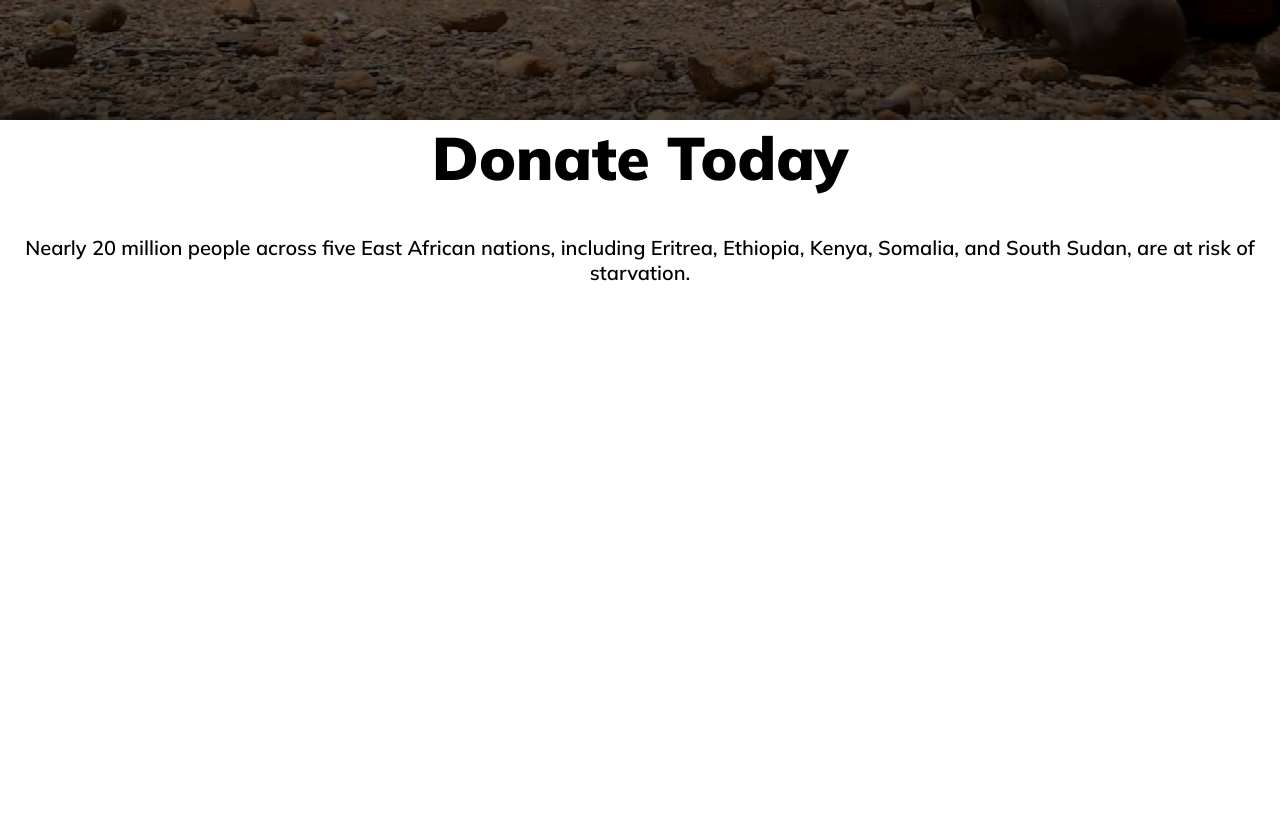
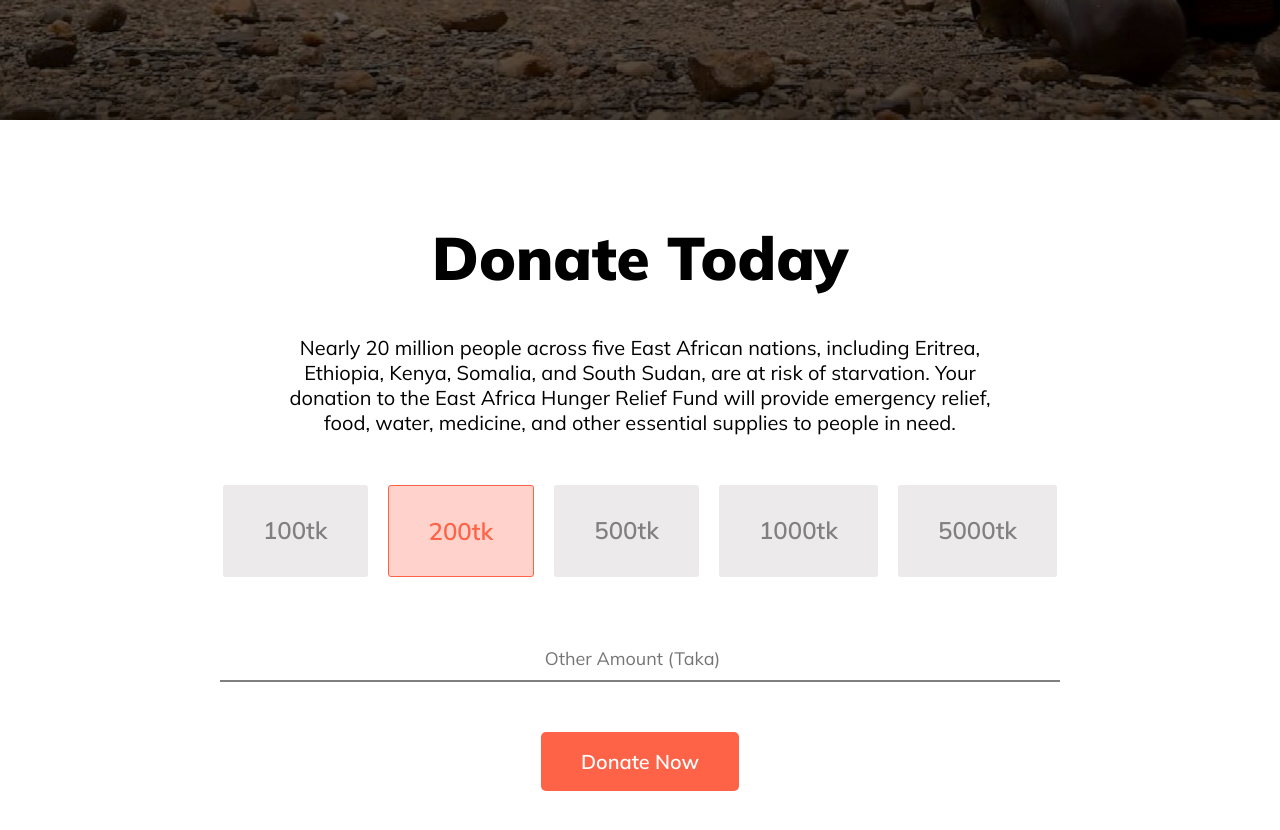
Before and after one commit to comconToukir/donation-site, a plain HTML site: page index.html in a window 1280 px wide. Shown: the part 780-1610 px from the top of the page. Before the commit the page ends 1105 px from the top, so only its background shows below. Drawn offline with Linux system fonts and the light colour scheme.

Commit message:
amount field done

```diff
--- a/index.html
+++ b/index.html
@@ -22,7 +22,18 @@
     </section>
     <section class="donate-today">
       <h1>Donate Today</h1>
-      <p>Nearly 20 million people across five East African nations, including Eritrea, Ethiopia, Kenya, Somalia, and South Sudan, are at risk of starvation.</p>
+      <p>Nearly 20 million people across five East African nations, including Eritrea, Ethiopia, Kenya, Somalia, and South Sudan, are at risk of starvation. Your donation to the East Africa Hunger Relief Fund will provide emergency relief, food, water, medicine, and other essential supplies to people in need.</p>
+      <div class="amount-list">
+        <h2>100tk</h2>
+        <h2 id="tk200">200tk</h2>
+        <h2>500tk</h2>
+        <h2>1000tk</h2>
+        <h2>5000tk</h2>
+      </div>
+      <form action="" id="donate-amount">
+        <input type="number" id="input-amount" placeholder="Other Amount (Taka)">
+        <input type="submit" value="Donate Now">
+      </form>
     </section>
   </body>
 </html>
--- a/style.css
+++ b/style.css
@@ -2,6 +2,7 @@
   margin: 0;
   padding: 0;
   font-family: 'Mulish', sans-serif;
+  letter-spacing: 1.1;
 }
 h1 {
   font-size: 60px;
@@ -9,7 +10,7 @@ h1 {
 }
 p {
   font-size: 20px;
-  font-weight: 600;
+  font-weight: 400;
   padding: 40px 0;
 }
 section {
@@ -18,6 +19,7 @@ section {
   flex-direction: column;
   justify-content: center;
   align-items: center;
+  margin-bottom: 100px;
 }
 .top-banner {
   color: white;
@@ -39,3 +41,47 @@ section {
   padding: 17px 40px;
   border-radius: 5px;
 }
+.amount-list {
+  display: flex;
+  justify-content: space-between;
+}
+.amount-list h2 {
+  font-weight: 600;
+  background-color: rgb(236, 234, 234);
+  padding: 30px 40px;
+  color: gray;
+  margin: 10px;
+  border-radius: 3px;
+}
+.donate-today p {
+  width: 55%;
+}
+#tk200 {
+  color: tomato;
+  border: 1px solid tomato;
+  background-color: rgba(255, 99, 71, 0.281);
+}
+input[type=number] {
+  font-size: 18px;
+  text-align: center;
+  display: block;
+  padding: 10px 20px;
+  width: 800px;
+  border: none;
+  border-bottom: 2px solid gray;
+}
+input[type=submit] {
+  color: white;
+  font-size: 20px;
+  font-weight: 600;
+  display: block;
+  text-decoration: none;
+  background-color: tomato;
+  padding: 17px 40px;
+  border-radius: 5px;
+  border: none;
+  margin: 0 auto
+}
+#input-amount {
+  margin: 50px 0;
+}
```
